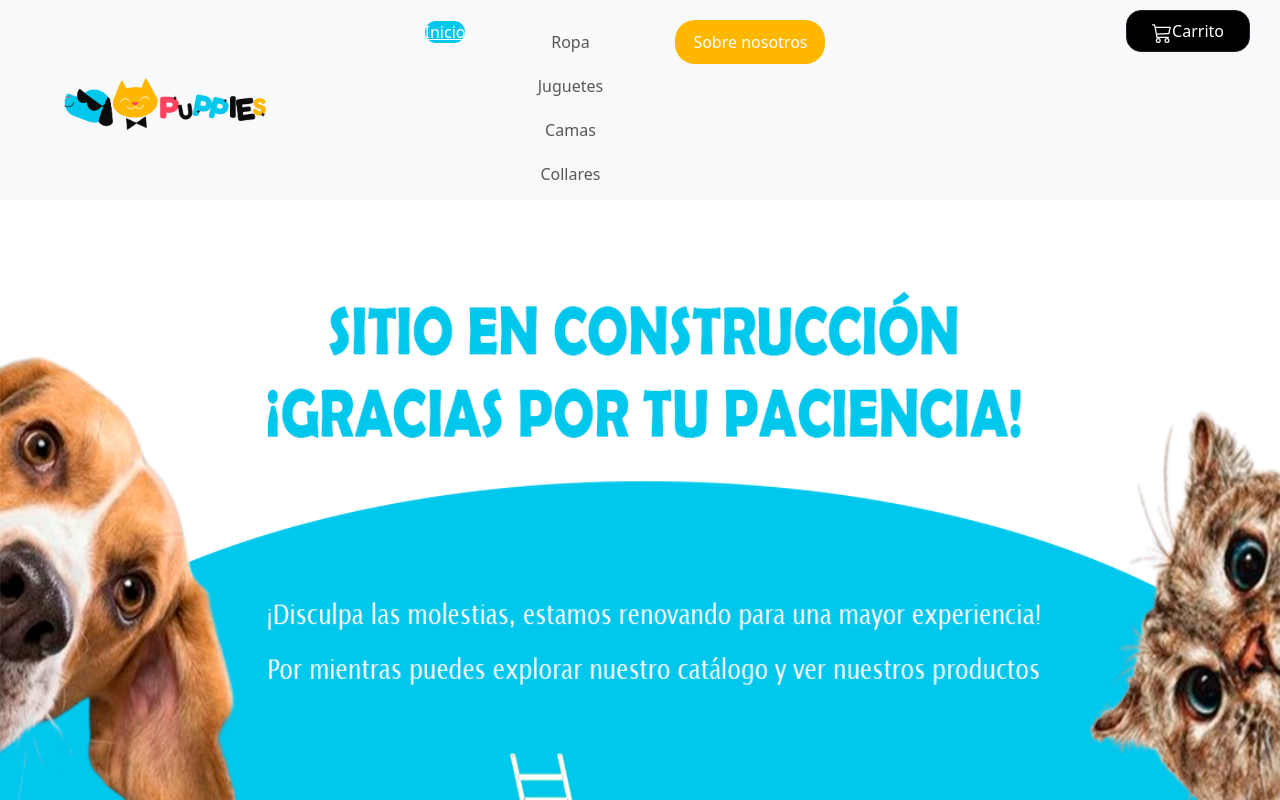
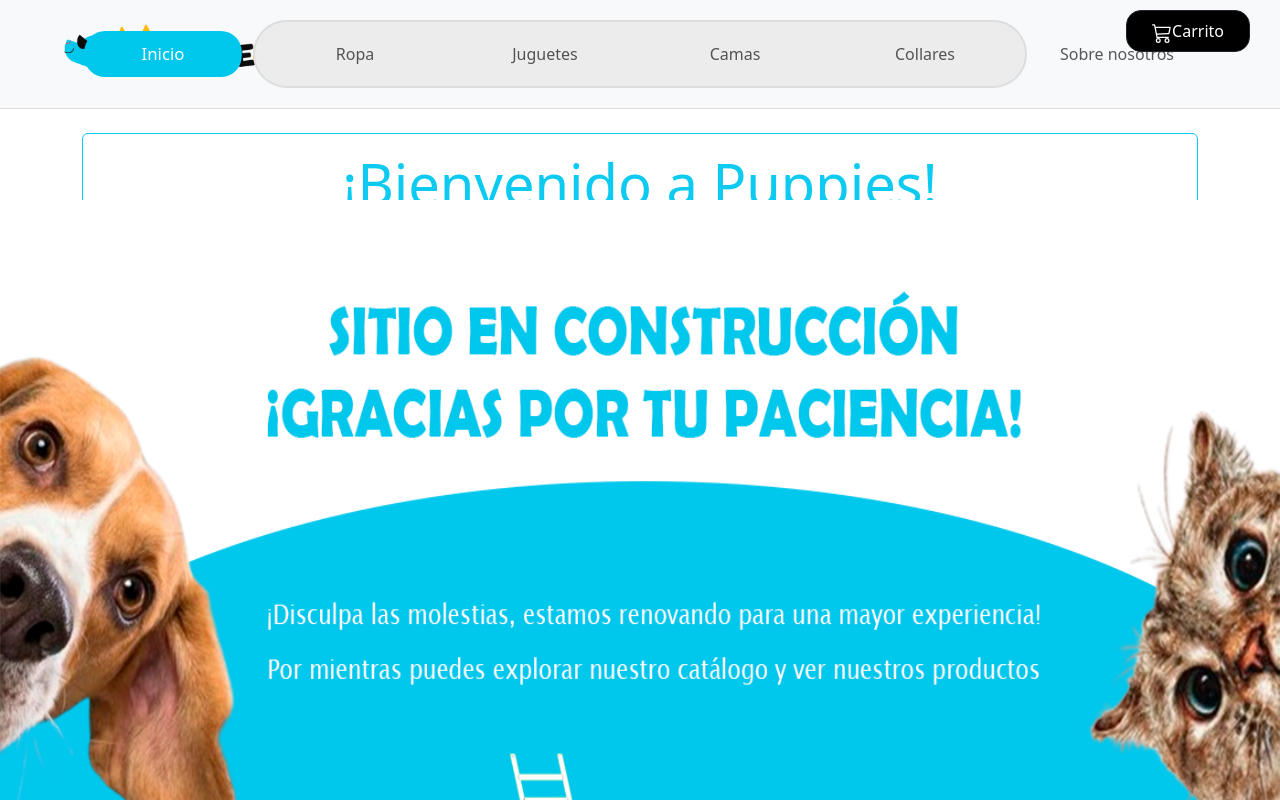
Before and after one commit to agustinafleitas/ProyectoFinal_Fleitas, a React (Vite) app: page / in a window 1280 px wide. Shown: the top 800 px of the page. Built offline with nearby package versions, Linux system fonts and the light colour scheme.

Commit message:
Ajustes a los estilos del NavBar y action

```diff
--- a/src/components/NavBar/NavBar.css
+++ b/src/components/NavBar/NavBar.css
@@ -1,9 +1,13 @@
 .nav-item {
-    margin-right: 30px;
+    display: flex;
+    align-items: center;
+    margin: 0 15px;
 }
 
 .navbar{
     padding: 20px;
+    background-color: #f8f9fa;
+    border-bottom: 1px solid #ddd;
 }
 
 .nav-link {
@@ -13,6 +17,17 @@
     width: 150px;
     transition: background-color 0.3s, transform 0.3s;
     text-align: center;
+}
+
+.categoriesSeccion {
+    background: #ececec;
+    backdrop-filter: blur(10px);
+    padding: 10px;
+    border: 2px solid #ddd;
+    border-radius: 40px;
+    display: flex;
+    gap: 10px;
+    align-items: center;
 }
 
 #imagen {
@@ -25,7 +40,7 @@
 }
 
 /* Estilos área de los botones del navbar */
-#inicio {
+#inicio.ActiveOption {
     background: rgb(0,199,236);
     border-radius: 20px;
     color: white;
@@ -46,7 +61,7 @@
     color: white;
 }
 
-#sobreNosotros{
+#sobreNosotros.ActiveOption{
     background: rgb(255,183,0);
     border-radius: 20px;
     color: white;
@@ -58,3 +73,17 @@
     transform: scale(1.05);
     color: white;
 }
+
+.ActiveOption {
+    background: rgb(255,66,94);
+    border-radius: 20px;
+    transform: scale(1.05);
+    color: white;
+    display: inline-block;
+    padding: 10px 15px;;
+    border-radius: 20px;
+    width: 150px;
+    transition: background-color 0.3s, transform 0.3s;
+    text-align: center;
+    text-decoration: none;
+}
```
